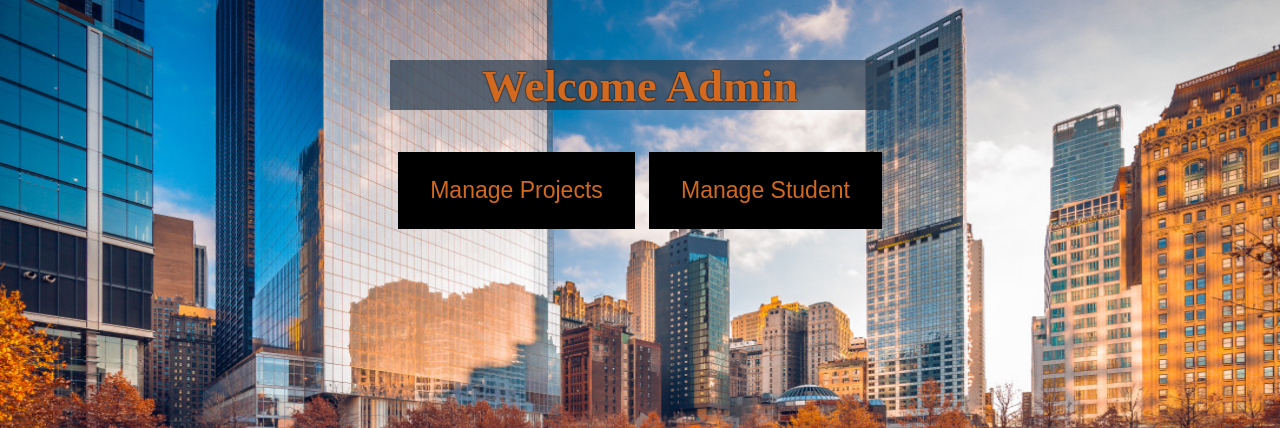
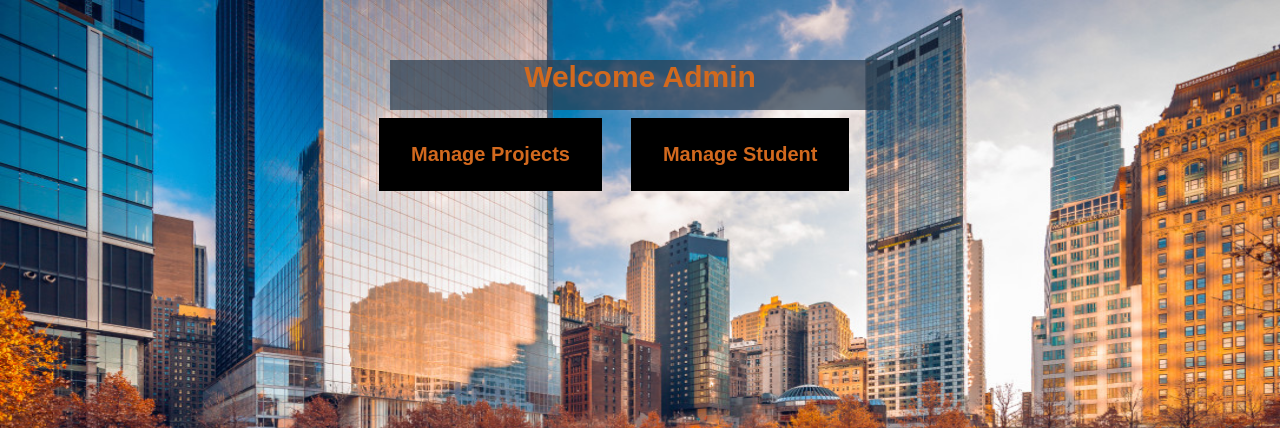
Before and after one commit to SXD390/ProjectPortal, a PHP site: page /modules/admin.html in a window 1280 px wide. Shown: the top 428 px of the page. Run offline with PHP 8.4, Linux system fonts and the light colour scheme.

Commit message:
CSS changes

```diff
--- a/css/style.css
+++ b/css/style.css
@@ -62,5 +62,6 @@ input[type="password"]{
 	border: none;
 	background-color: #27ae60;
 	color: #fff;
-
+	font-family: 'Nunito', sans-serif;
+	font-weight: 600;
 }
--- a/index.html
+++ b/index.html
@@ -88,11 +88,11 @@
                 border-width: 0;
                 border-radius: 2px;
                 box-shadow: 0 1px 4px rgba(0,0,0,.6);
-
+                font-family: 'Nunito', sans-serif;
                 color: black;
                 background-color: #2ecc71;
 
-                transition: background-color .3s;
+                font-weight: 600;
             }
 
             .btn.hover, .btn.focus {
@@ -100,6 +100,7 @@
             }
             .btn > * {
                 position: relative;
+
             }
             .btn span {
                 display: block;
--- a/modules/admin.html
+++ b/modules/admin.html
@@ -11,6 +11,8 @@
             background-image: url("../img/background.jpg");
             background-repeat: no-repeat;
             background-size: 100% 720px;
+            font-family: 'Nunito', sans-serif;
+            font-weight: 600;
         }
 
         .container{
@@ -18,24 +20,28 @@
             height: 50px;
             font-size: 30px;
             color:chocolate;
-            text-shadow: 0 0 2px #000;
+
             text-align: center;
             margin: 0 auto;
             background-color: rgba(44, 62, 80,0.7);
             margin-top: 60px;
             }
-        .input_btn {
+        .input_btn1 {
             background-color: #000; /* Green */
             border:chocolate;
             border-width: 80px;
             color: chocolate;
             padding: 25px 32px;
             text-align: center;
-            text-decoration: none;
+
             display: inline-block;
-            font-size: 23px;
+            font-size: 20px;
+            font-family: 'Nunito', sans-serif;
+            font-weight: 600;
+            margin-left: 376px;
+            margin-top: 5px;
             }
-        .input_btn:hover{
+        .input_btn1:hover{
             background-color:chocolate; /* Black */
             border:black;
             border-width: 80px;
@@ -44,10 +50,11 @@
             text-align: center;
             text-decoration: none;
             display: inline-block;
+            font-family: 'Nunito', sans-serif;
             font-size: 23px;
 
         }
-        .input_btn:active{
+        .input_btn1:active{
             background-color:chocolate; /* Black */
             border:black;
             border-width: 80px;
@@ -56,30 +63,69 @@
             text-align: center;
             text-decoration: none;
             display: inline-block;
+            font-family: 'Nunito', sans-serif;
             font-size: 29px;
+        }
+        .input_btn2 {
+            background-color: #000; /* Green */
+            border:chocolate;
+            border-width: 80px;
+            color: chocolate;
+            padding: 25px 32px;
+            text-align: center;
 
+            display: inline-block;
+            font-size: 20px;
+            font-family: 'Nunito', sans-serif;
+            font-weight: 600;
+            margin-left: 25px;
+            margin-top: 5px;
+            }
+        .input_btn2:hover{
+            background-color:chocolate; /* Black */
+            border:black;
+            border-width: 80px;
+            color: black;
+            padding: 25px 32px;
+            text-align: center;
+            text-decoration: none;
+            display: inline-block;
+            font-family: 'Nunito', sans-serif;
+            font-size: 23px;
+
+        }
+        .input_btn2:active{
+            background-color:chocolate; /* Black */
+            border:black;
+            border-width: 80px;
+            color: black;
+            padding: 25px 32px;
+            text-align: center;
+            text-decoration: none;
+            display: inline-block;
+            font-family: 'Nunito', sans-serif;
+            font-size: 29px;
         }
         </style>
     </head>
     <body>
       <div class="container">
-            <h2>Welcome Admin</h2>
-
+            <p>Welcome Admin</p>
+      </div>
             <table width="500px">
                 <tr>
                     <td>
                         <form method="POST" action="#">
-                        <input class="input_btn" type="button" value="Manage Projects" onclick="navi_projects()">
+                            <input class="input_btn1" type="button" value="Manage Projects" onclick="navi_projects()">
                         </form>
                     </td>
                     <td>
                         <form method="POST" action="#">
-                        <input class="input_btn" type="button" value="Manage Student" onclick="navi_student()">
+                            <input class="input_btn2" type="button" value="Manage Student" onclick="navi_student()">
                         </form>
                     </td>
                 </tr>
             </table>
-    </div>
     </body>
 
     <script type="text/javascript">
--- a/modules/manage_projects.html
+++ b/modules/manage_projects.html
@@ -21,6 +21,7 @@
                 text-decoration: none;
                 display: inline-block;
                 font-size: 23px;
+                font-family: 'Nunito', sans-serif;
             }
             .input_btn:hover{
                 background-color:chocolate; /* Black */
@@ -47,6 +48,10 @@
             }
             .img {
                 margin-bottom: 50px;;
+            }
+
+            .inpu {
+
             }
 
         </style>
```
Lines whose indentation alone changed are shown as unchanged.
